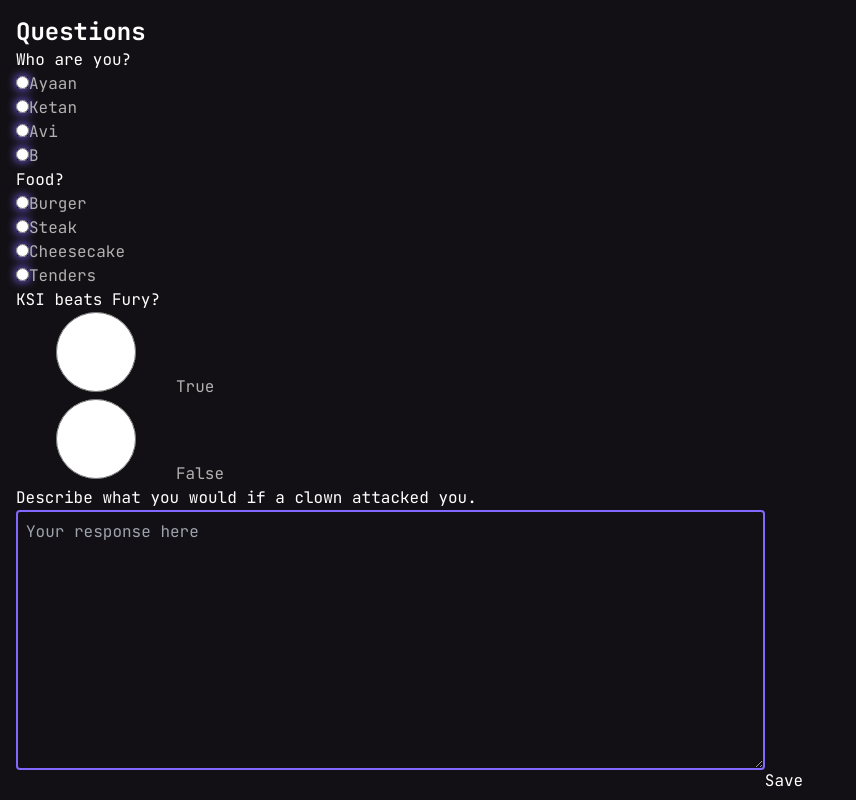
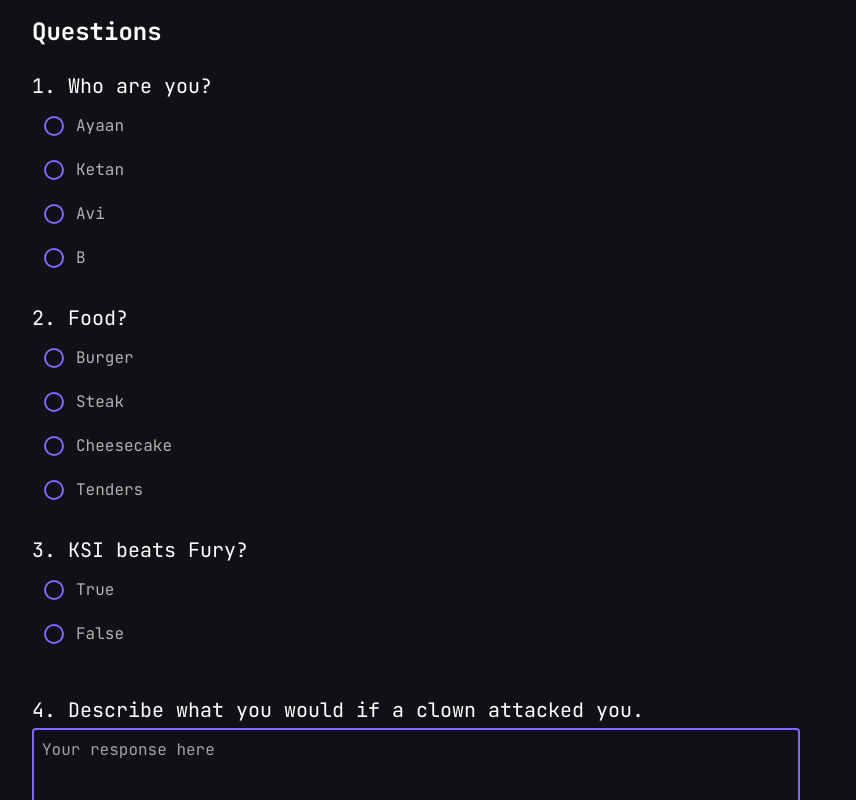
Before and after one commit to ayaanmayooq/eduhack, a Next.js app in the folder frontend/: page /quiz in a window 1280 px wide. Shown: the top 800 px of the page, without its empty margins (0-856 px from the left). Built offline with nearby package versions, Linux system fonts and the light colour scheme.

Commit message:
Finish Quiz page

```diff
--- a/frontend/src/app/input/page.js
+++ b/frontend/src/app/input/page.js
@@ -2,12 +2,13 @@
 import axios from "axios";
 import { useRouter } from "next/navigation";
 //import pdfjsLib from 'pdfjs-dist/build/pdf';
-import React, { useState } from "react";
+import React, { useState, useEffect } from "react";
 
 const API_ENDPOINT = "http://localhost:5000/submit-form"
 
 export default function Input() {
   const [file, setFile] = useState(null);
+  const [fileData, setFileData] = useState("");
   const [text, setText] = useState("");
   const [numMCQ, setNumMCQ] = useState(1);
   const [numTF, setNumTF] = useState(1);
@@ -17,22 +18,32 @@ export default function Input() {
 
   const handleFileChange = (e) => {
     const selectedFile = e.target.files[0];
-    console.log(selectedFile);
+    //console.log(selectedFile);
     setFile(selectedFile);
   };
 
   const handleSubmit = async (e) => {
     //e.preventDefault();
-    const dataForm = new FormData();
-    dataForm.append('file', file);
-    dataForm.append('text', text);
-    dataForm.append('numMCQ', numMCQ);
-    dataForm.append('numTF', numTF);
-    dataForm.append('numFreeResponse', numFreeResponse);
-    const result = await axios.post(API_ENDPOINT, dataForm).then(res => {
-      console.log(res);
-    })
-    .catch(err => console.log(err));;
+    //const dataForm = new FormData();
+    const postData = {
+      'fileData': fileData,
+      'text': text,
+      'numMCQ': numMCQ,
+      'numTF': numTF,
+      'numFreeResponse' : numFreeResponse
+    }
+    // dataForm.append('fileData', fileData);
+    // dataForm.append('text', text);
+    // dataForm.append('numMCQ', numMCQ);
+    // dataForm.append('numTF', numTF);
+    // dataForm.append('numFreeResponse', numFreeResponse);
+    //console.log(dataForm.fileData);
+    //console.log(dataForm);
+    console.log(postData);
+    // const result = await axios.post(API_ENDPOINT, postData).then(res => {
+    //   console.log(res);
+    // })
+    // .catch(err => console.log(err));
     //console.log(result.data);
     //answer = result.data;
     router.push("/quiz");
@@ -53,6 +64,17 @@ export default function Input() {
   const handleNumFreeResponse = (e) => {
     setNumFreeResponse(e.target.value);
   };
+
+  useEffect(() =>{
+    if (file) {
+      const reader = new FileReader();
+      reader.onload = (event) => {
+        const fileText = event.target.result;
+        setFileData(fileText);
+      };
+      const result = reader.readAsText(file);
+    }
+  }, [file]);
 
   return (
     <div className="p-4 flex flex-col justify-center h-screen w-screen top-[100vh] absolute z-0 bg-superdark min-h-fit animate-slide-up overflow-y-auto">
--- a/frontend/src/app/quiz/Question.js
+++ b/frontend/src/app/quiz/Question.js
@@ -14,41 +14,25 @@ export default function Question({ num, ques, setAnswer }) {
       )}
     </div>
   );
-  // <div className="p-4 my-4 shadow-lg">
-  //   <p className="text-lg font-semibold mb-2">{questionText}</p>
-  //   <div>
-  //     {questionType === "true-false" ? (
-  //       <div>
-  //         <Option text="True" />
-  //         <Option text="False" />
-  //       </div>
-  //     ) : questionType === "mcq" ? (
-  //       options.map((option, index) => <Option key={index} text={option} />)
-  //     ) : questionType === "free-response" ? (
-  //       <textarea
-  //         className="w-full p-2 border rounded"
-  //         placeholder="Type your response here..."
-  //       ></textarea>
-  //     ) : null}
-  //   </div>
-  // </div>
 }
 
 function MCQ({ num, ques, update }) {
   const { text, options } = ques;
   return (
-    <div>
-      <h2>{text}</h2>
+    <div className="my-6 ml-4">
+      <h2 className="mt-4 mb-1 text-xl">
+        {num + 1}. {text}
+      </h2>
       {options.map((optionText, index) => {
         return (
-          <div>
+          <div className="flex flex-row w-fit min-h-fit h-10 justify-center items-center">
             <input
               type="radio"
               name={num}
-              onChange={() => update(String.fromCharCode(index))}
-              className="border-purple bg-purple shadow-hover checked:border-yellow checked:shadow-focus"
+              onChange={() => update(String.fromCharCode(index + 65))}
+              className="relative m-3 h-5 w-5 appearance-none rounded-full border-2 border-solid border-purple before:pointer-events-none before:absolute before:h-4 before:w-4 before:scale-0 before:rounded-full before:bg-transparent before:opacity-0 before:shadow-[0px_0px_0px_13px_transparent] before:content-[''] after:absolute after:z-[1] after:block after:h-4 after:w-4 after:rounded-full after:content-[''] checked:border-yellow checked:before:opacity-[0.16] checked:after:absolute checked:after:left-1/2 checked:after:top-1/2 checked:after:h-[0.625rem] checked:after:w-[0.625rem] checked:after:rounded-full checked:after:border-primary checked:after:bg-yellow checked:after:content-[''] checked:after:[transform:translate(-50%,-50%)] checked:shadow-focus hover:shadow-hover hover:before:opacity-[0.04] hover:before:shadow-[0px_0px_0px_13px_rgba(0,0,0,0.6)] hover:cursor-pointer"
             />
-            <label className="text-gray w-20 h-20">{optionText}</label>
+            <label className="text-gray w-fit h-fit">{optionText}</label>
           </div>
         );
       })}
@@ -59,18 +43,20 @@ function MCQ({ num, ques, update }) {
 function TF({ num, ques, update }) {
   const { text } = ques;
   return (
-    <div>
-      <h2>{text}</h2>
+    <div className="my-6 ml-4">
+      <h2 className="mt-4 mb-1 text-xl">
+        {num + 1}. {text}
+      </h2>
       {["True", "False"].map((optionText, index) => {
         return (
-          <div>
+          <div className="flex flex-row w-fit min-h-fit h-10 justify-center items-center">
             <input
               type="radio"
               name={num}
-              onChange={() => update(optionText.toLowerCase)}
-              className="text-gray w-40 h-20"
+              onChange={() => update(optionText.toLowerCase())}
+              className="relative m-3 h-5 w-5 appearance-none rounded-full border-2 border-solid border-purple before:pointer-events-none before:absolute before:h-4 before:w-4 before:scale-0 before:rounded-full before:bg-transparent before:opacity-0 before:shadow-[0px_0px_0px_13px_transparent] before:content-[''] after:absolute after:z-[1] after:block after:h-4 after:w-4 after:rounded-full after:content-[''] checked:border-yellow checked:before:opacity-[0.16] checked:after:absolute checked:after:left-1/2 checked:after:top-1/2 checked:after:h-[0.625rem] checked:after:w-[0.625rem] checked:after:rounded-full checked:after:border-primary checked:after:bg-yellow checked:after:content-[''] checked:after:[transform:translate(-50%,-50%)] checked:shadow-focus hover:shadow-hover hover:before:opacity-[0.04] hover:before:shadow-[0px_0px_0px_13px_rgba(0,0,0,0.6)]"
             />
-            <label className="text-gray w-20 h-20">{optionText}</label>
+            <label className="text-gray w-fit h-fit">{optionText}</label>
           </div>
         );
       })}
@@ -86,16 +72,23 @@ function FR({ num, ques, update }) {
     setTextResponse(e.target.value);
   };
   return (
-    <div>
-      <h2>{text}</h2>
+    <div className="my-6 ml-4 flex flex-col justify-start w-fit">
+      <h2 className="mt-4 mb-1 text-xl">
+        {num + 1}. {text}
+      </h2>
       <textarea
         value={textResponse}
         onChange={handleResponseChange}
         placeholder="Your response here"
         rows="10"
-        className="mb-4 p-2 w-[60%] border border-2 rounded bg-superdark text-gray border-purple focus:border-yellow focus:outline-none focus:shadow-focus"
+        className="mb-4 p-2 w-[60vw] border border-2 rounded bg-superdark text-gray border-purple focus:border-yellow focus:outline-none focus:shadow-focus"
       />
-      <button onClick={() => update(textResponse)}>Save</button>
+      <button
+        className="place-self-center my-2 px-auto py-auto rounded-md w-20 h-8 border-solid border-2 text-purple border-purple hover:scale-102 hover:border-yellow hover:text-yellow hover:shadow-focus font-bold"
+        onClick={() => update(textResponse)}
+      >
+        Save
+      </button>
     </div>
   );
 }
--- a/frontend/src/app/quiz/page.js
+++ b/frontend/src/app/quiz/page.js
@@ -39,18 +39,33 @@ export default function Quiz() {
 
   const setAnswer = (id, newVal) => {
     const updatedState = response.map((val, index) => {
-      id === index ? newVal : val;
+      if (id === index) {
+        val.ans = newVal;
+      }
+      return val;
     });
+    setResponse(updatedState);
+  };
 
-    setResponse(updatedState);
+  const handleSubmitResponse = () => {
+
   };
 
   return (
     <div className="p-4 overflow-y-auto">
-      <h1 className="text-2xl font-bold">Questions</h1>
-      {arr.map((ques, index) => (
-        <Question key={index} num={index} ques={ques} setAnswer={setAnswer} />
-      ))}
+      <h1 className="text-2xl font-bold ml-4">Questions</h1>
+      <div>
+        {arr.map((ques, index) => (
+          <Question key={index} num={index} ques={ques} setAnswer={setAnswer} />
+        ))}
+      </div>
+      <button
+        type="submit"
+        className="ml-4 my-6 px-auto py-auto rounded-md w-32 h-12 my-10 border-solid border-2 text-purple border-purple hover:scale-105 hover:border-yellow hover:text-yellow hover:shadow-focus font-bold"
+        onClick={handleSubmitResponse}
+      >
+        Submit
+      </button>
     </div>
   );
 }
--- /dev/null
+++ b/frontend/src/app/result/page.js
@@ -0,0 +1,12 @@
+export default function Result() {
+  return (
+    <>
+      <button
+        type="submit"
+        className="mx-auto px-4 py-2 rounded-md w-32 h-12 my-10 border-solid border-2 text-purple border-purple hover:scale-105 hover:border-yellow hover:text-yellow hover:shadow-focus font-bold"
+      >
+        Download
+      </button>
+    </>
+  );
+}
```
